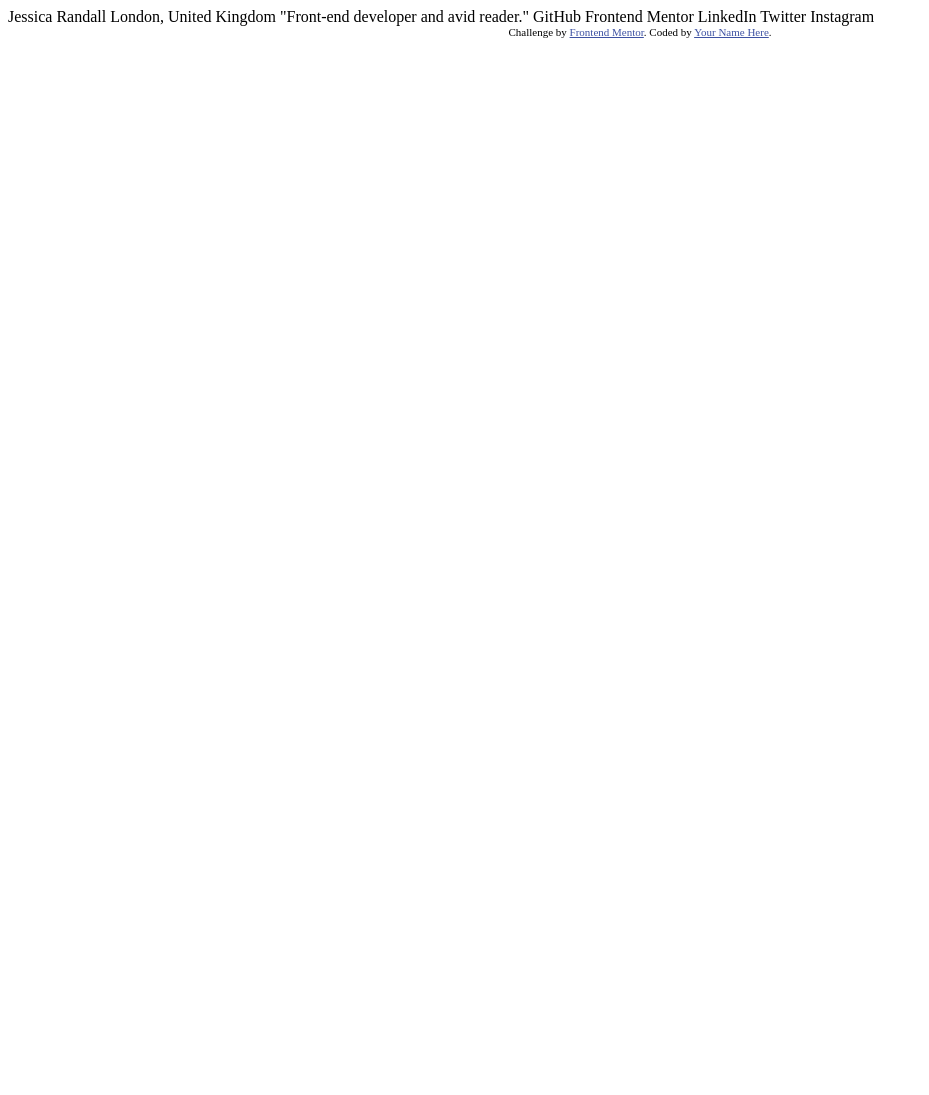
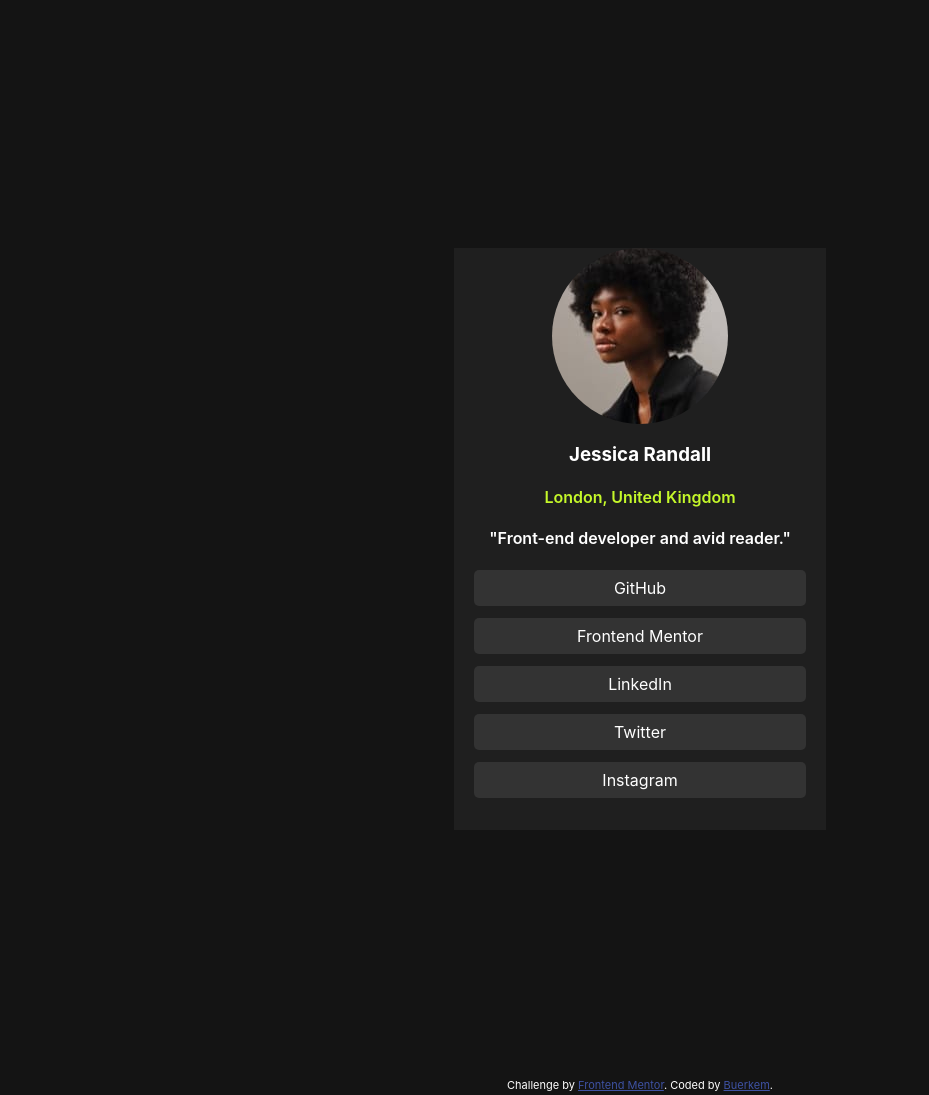
Before and after one commit to Eli-Frontend-Projects/social-links-profile, a plain HTML site: page index.html in a window 1280 px wide. Shown: the whole page, without its empty margins (0-929 px from the left). Before the commit the page ends 800 px from the top, so only its background shows below. Drawn offline with Linux system fonts and the light colour scheme.

Commit message:
Made the image circular

```diff
--- /dev/null
+++ b/index.css
@@ -0,0 +1,71 @@
+:root {
+    --Green: hsl(75, 94%, 57%);
+    --White: hsl(0, 0%, 100%);
+    --Grey: hsl(0, 0%, 20%);
+    --Dark-Grey: hsl(0, 0%, 12%);
+    --Off-Black: hsl(0, 0%, 8%);
+}
+
+body{
+    font-family: 'Inter', sans-serif;
+    font-weight: 400; /* Regular */
+    background-color: var(--Off-Black);
+    margin: 20px;
+    color: var(--White);
+}
+
+h3{
+    font-weight:700;
+}
+
+h4{
+    font-weight:600;
+}
+
+.color-green{
+    color: var(--Green);
+}
+
+.profile-section{
+    padding-bottom: 20px;
+    margin-top: 20%;
+    margin-bottom: 20%;
+    background-color: var(--Dark-Grey);
+}
+
+@media screen and (min-width: 800px){
+    .profile-section{
+    margin-left: 35%;
+    margin-right: 35%;
+    background-color: var(--Dark-Grey);
+    }
+}
+
+.img-div{
+    display: flex;
+    width: 100%;
+    justify-content: center;
+}
+
+.circular-image {
+  border-radius: 50%;
+}
+
+.center-text{
+    text-align: center; /* Centers text horizontally */
+}
+
+.button{
+    background-color: var(--Grey);
+    margin-left: 20px;
+    margin-right: 20px;
+    margin-bottom: 12px;
+    padding-bottom: 8px;
+    padding-top: 8px;
+    border-radius: 5px;
+}
+
+.button:hover{
+    background-color: var(--Green);
+    color: var(--Off-Black);
+}
--- a/index.html
+++ b/index.html
@@ -5,7 +5,7 @@
   <meta name="viewport" content="width=device-width, initial-scale=1.0"> <!-- displays site properly based on user's device -->
 
   <link rel="icon" type="image/png" sizes="32x32" href="./assets/images/favicon-32x32.png">
-
+  <link rel="stylesheet" href="index.css">
   <title>Frontend Mentor | Social links profile</title>
 
   <!-- Feel free to remove these styles or customise in your own stylesheet 👍 -->
@@ -15,20 +15,22 @@
   </style>
 </head>
 <body>
-
-  Jessica Randall
-  London, United Kingdom
-  "Front-end developer and avid reader."
-
-  GitHub
-  Frontend Mentor
-  LinkedIn
-  Twitter
-  Instagram
-
-  <div class="attribution">
-    Challenge by <a href="https://www.frontendmentor.io?ref=challenge" target="_blank">Frontend Mentor</a>.
-    Coded by <a href="#">Your Name Here</a>.
+  <div class="profile-section">
+    <div class="img-div">
+      <img class="circular-image" src="./assets/images/avatar-jessica.jpeg"/>
+    </div>
+    <h3 class="center-text">Jessica Randall</h3>
+    <h4 class="center-text color-green">London, United Kingdom</h2>
+    <h4 class="center-text">"Front-end developer and avid reader."</h2>
+    <div class="button center-text">GitHub</div>
+    <div class="button center-text">Frontend Mentor</div>
+    <div class="button center-text">LinkedIn</div>
+    <div class="button center-text">Twitter</div>
+    <div class="button center-text">Instagram</div>
+    </div>
+    <div class="attribution">
+      Challenge by <a href="https://www.frontendmentor.io?ref=challenge" target="_blank">Frontend Mentor</a>.
+      Coded by <a href="#">Buerkem</a>.
   </div>
 </body>
 </html>
```
